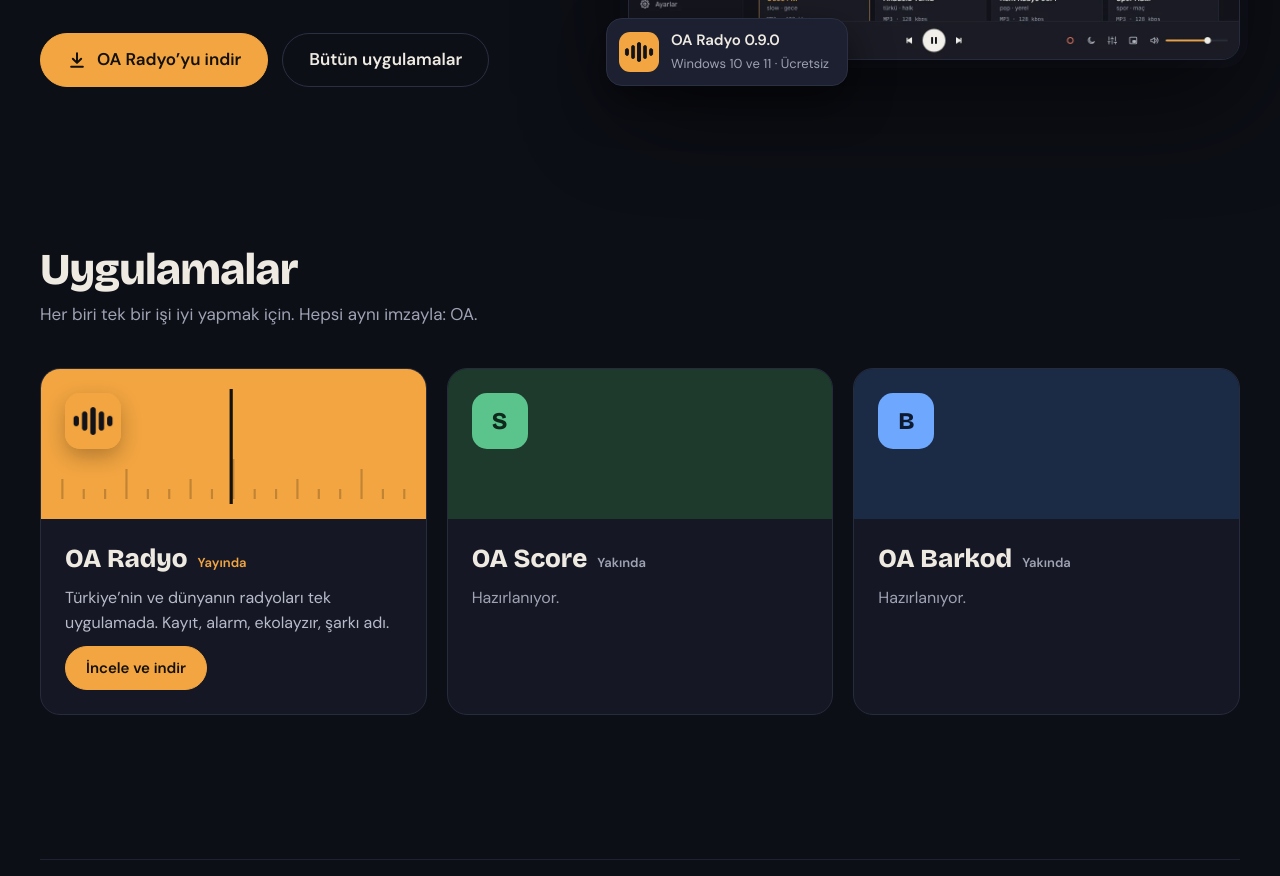
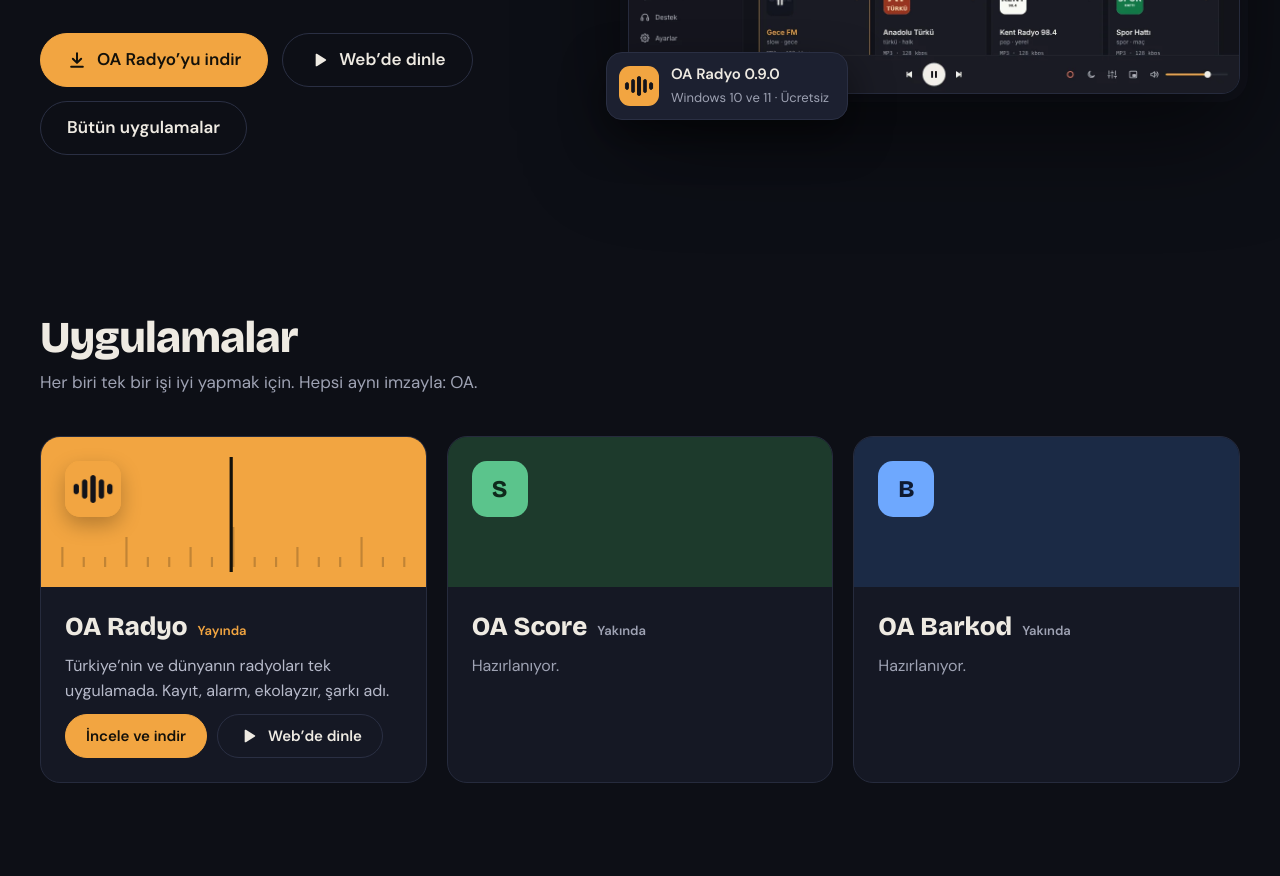
Before and after one commit to oguzhanaydiin1/radyo-app, an Electron app: page docs/index.html in a window 1280 px wide. Shown: the part 533-1409 px from the top of the page. Drawn offline with nearby package versions, Linux system fonts and the light colour scheme.

Commit message:
Add files via upload

```diff
--- a/docs/index.html
+++ b/docs/index.html
@@ -43,6 +43,7 @@
     .app p { margin: 0; color: var(--text-2); font-size: 16px; flex: 1; }
     .app.soon p { color: var(--muted); }
     .app .btn { align-self: flex-start; }
+    .app-actions { display: flex; flex-wrap: wrap; gap: 10px; }
 
     .ways { border-top: 1px solid var(--line); padding-top: 56px; display: flex; flex-wrap: wrap; gap: 48px; }
     .ways .h2 { flex: 1 1 280px; margin: 0; }
@@ -84,6 +85,10 @@
             <svg aria-hidden="true" viewBox="0 0 24 24" fill="none" stroke="currentColor" stroke-width="2.4" stroke-linecap="round" stroke-linejoin="round"><path d="M12 4v11M7 10.5l5 5 5-5M5 20h14"/></svg>
             OA Radyo’yu indir
           </a>
+          <a class="btn" href="dinle/">
+            <svg aria-hidden="true" viewBox="0 0 24 24" fill="currentColor"><path d="M8 5.5v13a1 1 0 0 0 1.5.86l10.5-6.5a1 1 0 0 0 0-1.72L9.5 4.64A1 1 0 0 0 8 5.5z"/></svg>
+            Web’de dinle
+          </a>
           <a class="btn" href="#uygulamalar">Bütün uygulamalar</a>
         </div>
       </div>
@@ -108,7 +113,10 @@
           <div class="app-body">
             <div class="app-title"><h3>OA Radyo</h3><span class="state live">Yayında</span></div>
             <p>Türkiye’nin ve dünyanın radyoları tek uygulamada. Kayıt, alarm, ekolayzır, şarkı adı.</p>
-            <a class="btn primary small" href="radyo/">İncele ve indir</a>
+            <div class="app-actions">
+              <a class="btn primary small" href="radyo/">İncele ve indir</a>
+              <a class="btn small" href="dinle/"><svg aria-hidden="true" viewBox="0 0 24 24" fill="currentColor"><path d="M8 5.5v13a1 1 0 0 0 1.5.86l10.5-6.5a1 1 0 0 0 0-1.72L9.5 4.64A1 1 0 0 0 8 5.5z"/></svg> Web’de dinle</a>
+            </div>
           </div>
         </article>
         <article class="app soon">
```
